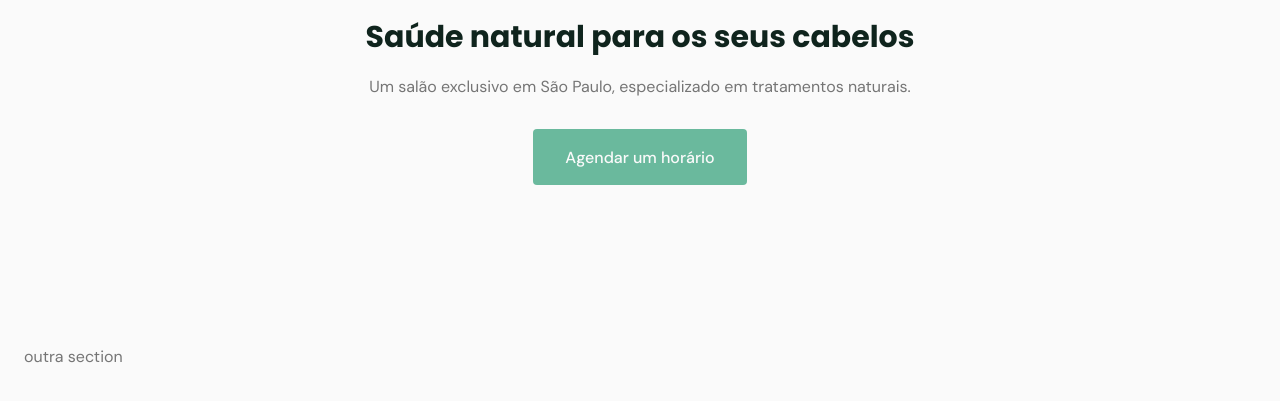
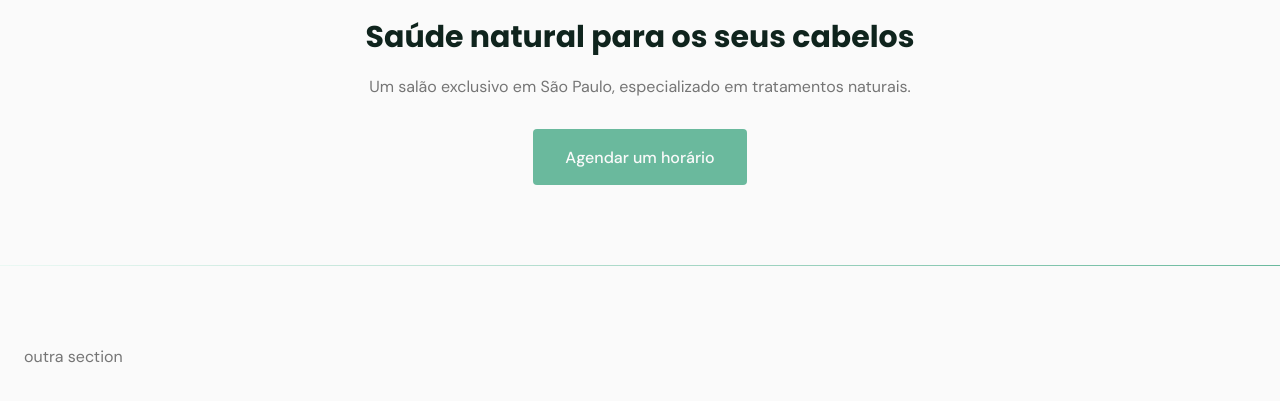
Before and after one commit to slabcouski/ProjetoNLW, a plain HTML site: page index.html in a window 1280 px wide. Shown: the part 1134-1535 px from the top of the page. Drawn offline with Linux system fonts and the light colour scheme.

Commit message:
Corrigido erro na class divider-1

```diff
--- a/style.css
+++ b/style.css
@@ -56,7 +56,7 @@ h1 {
   background: linear-gradient(
     270deg,
     hsla(var(--hue), 36%, 57%, 1) 0%,
-    hsla(var(--hue), 65% 88%, 0.34) 100%
+    hsla(var(--hue), 65%, 88%, 0.34) 100%
   );
 }
 /**** Layout ****/
```
